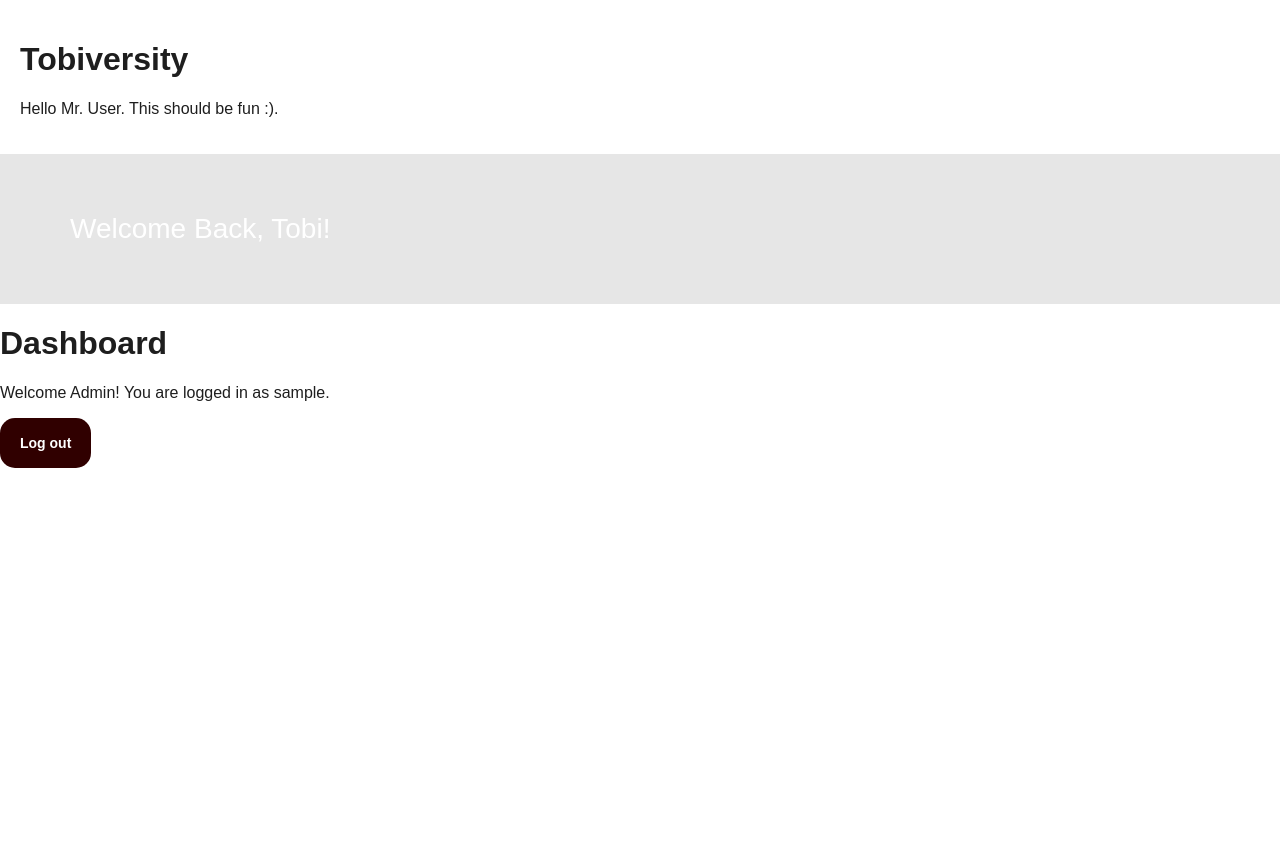
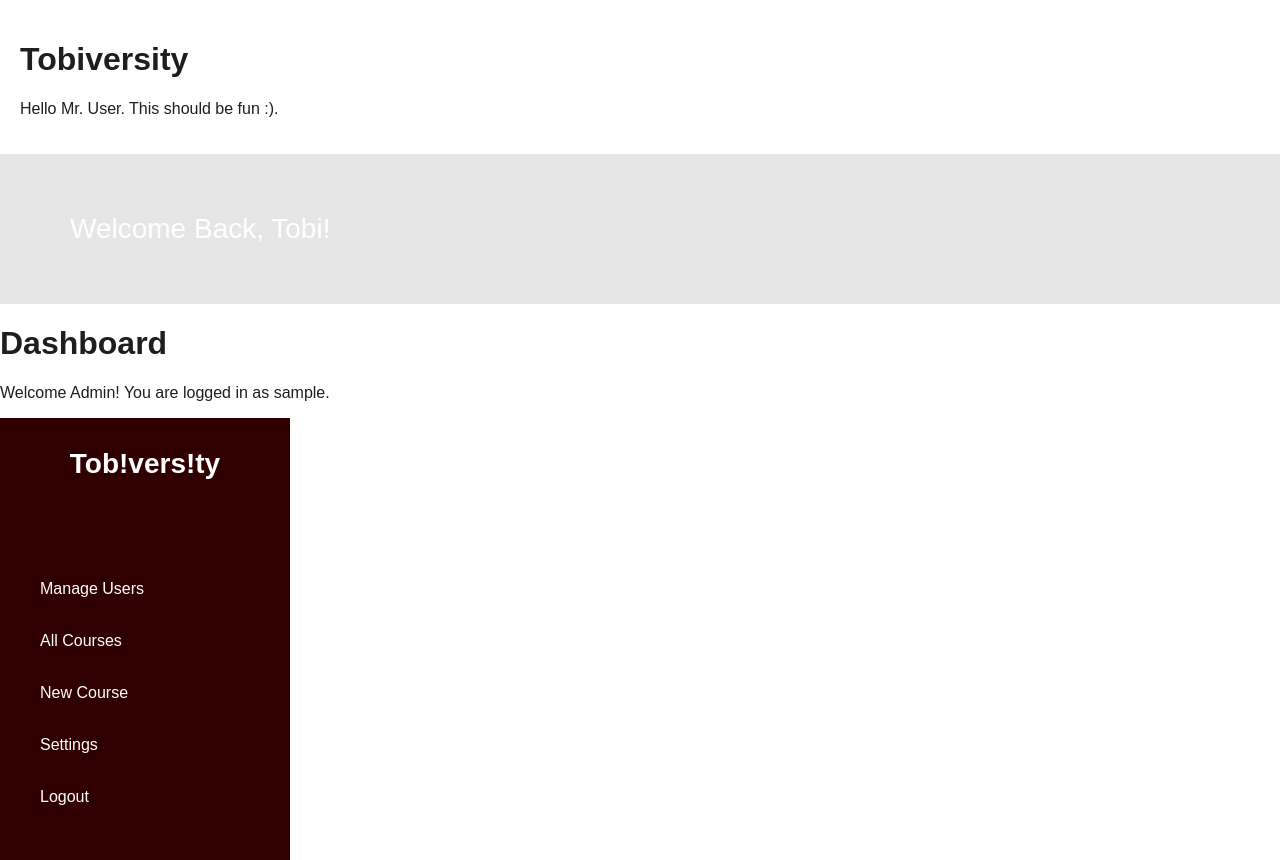
Before and after one commit to tobi-dnme/Tobiversity, a React (Vite) app in the folder frontend/: page /dashboard in a window 1280 px wide. Before the commit the page ends 800 px from the top, so only its background shows below. Built offline with nearby package versions, Linux system fonts and the light colour scheme; no server answers; sample sign-in values are in the browser's storage.

Commit message:
Implemented a ProtectedRoute Bouncer, as well as the Sidebar layout

```diff
--- a/frontend/src/App.tsx
+++ b/frontend/src/App.tsx
@@ -12,7 +12,7 @@ function App() {
     <main>
       <Header organisation="Tobiversity" name="Mr. User" />
       <WelcomeBanner user="Tobi" />
-      <BrowserRouter>
+      <BrowserRouter> {/* From LogRocket Tutorial 'How to use React Router v7 in React apps' */}
       <AuthProvider>
         <Routes>
           <Route element={<AuthLayout />}>
--- /dev/null
+++ b/frontend/src/components/Sidebar.tsx
@@ -0,0 +1,73 @@
+// Adapted from LogRocket's Guide to React Router Navigation by Aman Mittal
+import { NavLink } from "react-router-dom";
+import { useAuth } from "../context/AuthContext";
+import "./styles/Sidebar.css";
+
+type NavType = {
+  label: string,
+  path: string
+}
+
+const studentLinks: NavType[] = [
+  { label: "Dashboard", path: "/dashboard" },
+  { label: "My Courses", path: "/my-courses" },
+  { label: "All Courses", path: "/courses" },
+];
+const studentDisplayOnly = ["Notifications", "Downloads", "Settings"];
+
+
+const teacherLinks: NavType[] = [
+  { label: "Dashboard", path: "/dashboard" },
+  { label: "My Courses", path: "/my-courses" },
+  { label: "New Course", path: "/courses/new" },
+  { label: "All Courses", path: "/courses" },
+];
+const teacherDisplayOnly = ["Notifications", "Settings"];
+
+
+const adminLinks: NavType[] = [
+  { label: "Manage Users", path: "/admin/users" },
+  { label: "All Courses", path: "/courses" },
+  { label: "New Course", path: "/courses/new" },
+];
+const adminDisplayOnly = ["Settings"];
+
+
+function Sidebar() {
+  const { user, signOut } = useAuth();
+
+  let links = studentLinks;
+  let displayOnly = studentDisplayOnly;
+
+  if (user?.role === "teacher") {
+    links = teacherLinks;
+    displayOnly = teacherDisplayOnly;
+  } else if (user?.role === "admin") {
+    links = adminLinks;
+    displayOnly = adminDisplayOnly;
+  }
+
+  return (
+    <nav className="sidebar">
+      <h2 className="sidebar-logo">Tob!vers!ty</h2>
+
+      {links.map((link) => (
+        <NavLink key={link.path} to={link.path} end className="sidebar-link sidebar-button">
+          {link.label}
+        </NavLink>
+      ))}
+
+      {displayOnly.map((label) => (
+        <span key={label} className="sidebar-link display-only">
+          {label}
+        </span>
+      ))}
+
+      <button className="sidebar-link sidebar-button" onClick={signOut}>
+        Logout
+      </button>
+    </nav>
+  );
+}
+
+export default Sidebar;
--- a/frontend/src/components/styles/AuthLayout.css
+++ b/frontend/src/components/styles/AuthLayout.css
@@ -35,11 +35,12 @@
 }
 
 .auth-image {
-  height: 450px;
-  width: 500px;
+  width: 100%;
+  max-width: 500px;
+  aspect-ratio: 10 / 9;
   object-fit: cover;
   background-position: 35% 30%;
-  background-image: linear-gradient(rgba(65, 0, 0, 0.4)), url('src/assets/images/ex.jpg');
+  background-image: linear-gradient(rgba(65, 0, 0, 0.4), rgba(65, 0, 0, 0.4)), url('src/assets/images/ex.jpg');
   background-size: cover;
   background-repeat: no-repeat;
 }
--- /dev/null
+++ b/frontend/src/components/styles/Sidebar.css
@@ -0,0 +1,47 @@
+.sidebar {
+  width: 290px;
+  background-color: #300000;
+  padding: 30px 20px;
+}
+
+.sidebar-logo {
+  text-align: center;
+  font-size: 28px;
+  margin: 0 0 90px 0;
+  color: #ffffff;
+}
+
+.sidebar-link {
+  display: block;
+  width: 100%;
+  padding: 10px 20px;
+  margin-bottom: 14px;
+  border-radius: 10px;
+  color: #ffffff;
+  text-decoration: none;
+  font-size: 16px;
+}
+
+.sidebar-link.active {
+  border: 2px solid #ffffff;
+  color: white;
+  font-weight: bold;
+}
+
+.display-only {
+  cursor: default;
+}
+
+.sidebar-button {
+  border: none;
+  background: none;
+  text-align: left;
+  font-family: inherit;
+  cursor: pointer;
+}
+
+.sidebar-button:hover:not(:disabled) {
+  background-color: #a70101;
+  color: white;
+  font-weight: bold;
+}
--- a/frontend/src/components/styles/WelcomeBanner.css
+++ b/frontend/src/components/styles/WelcomeBanner.css
@@ -4,8 +4,8 @@
   background-color: #e6e6e6;
   display: flex;
   align-items: center;
-  background-image: linear-gradient(rgba(65, 0, 0, 0.5)),
-                    url('src/assets/images/ship.png');
+  background-image: linear-gradient(rgba(99, 58, 58, 0.7)),
+                    url('src/assets/images/ship3.jpg');
 
   background-size: cover;
   background-position: center;
--- a/frontend/src/pages/Dashboard.tsx
+++ b/frontend/src/pages/Dashboard.tsx
@@ -1,8 +1,9 @@
 import { Navigate } from "react-router-dom";
 import { useAuth } from "../context/AuthContext";
+import Sidebar from "../components/Sidebar";
 
 function TempDashboard() {
-  const { user, signOut } = useAuth();
+  const { user } = useAuth();
 
   if (!user) {
     return <Navigate to="/login" />;
@@ -12,7 +13,7 @@ function TempDashboard() {
     <div>
       <h1>Dashboard</h1>
       <p>Welcome {(user.role.charAt(0).toUpperCase()) + (user.role.slice(1).toLowerCase())}! You are logged in as {user.username}.</p>
-      <button className="primary-button" onClick={signOut}>Log out</button>
+      <Sidebar />
     </div>
   );
 }
```
Also changed, not shown: frontend/src/components/ProtectedRoute.tsx (added, +15 -0 lines), frontend/src/assets/images/ship2.jpg (added), frontend/src/assets/images/ship3.jpg (added).
